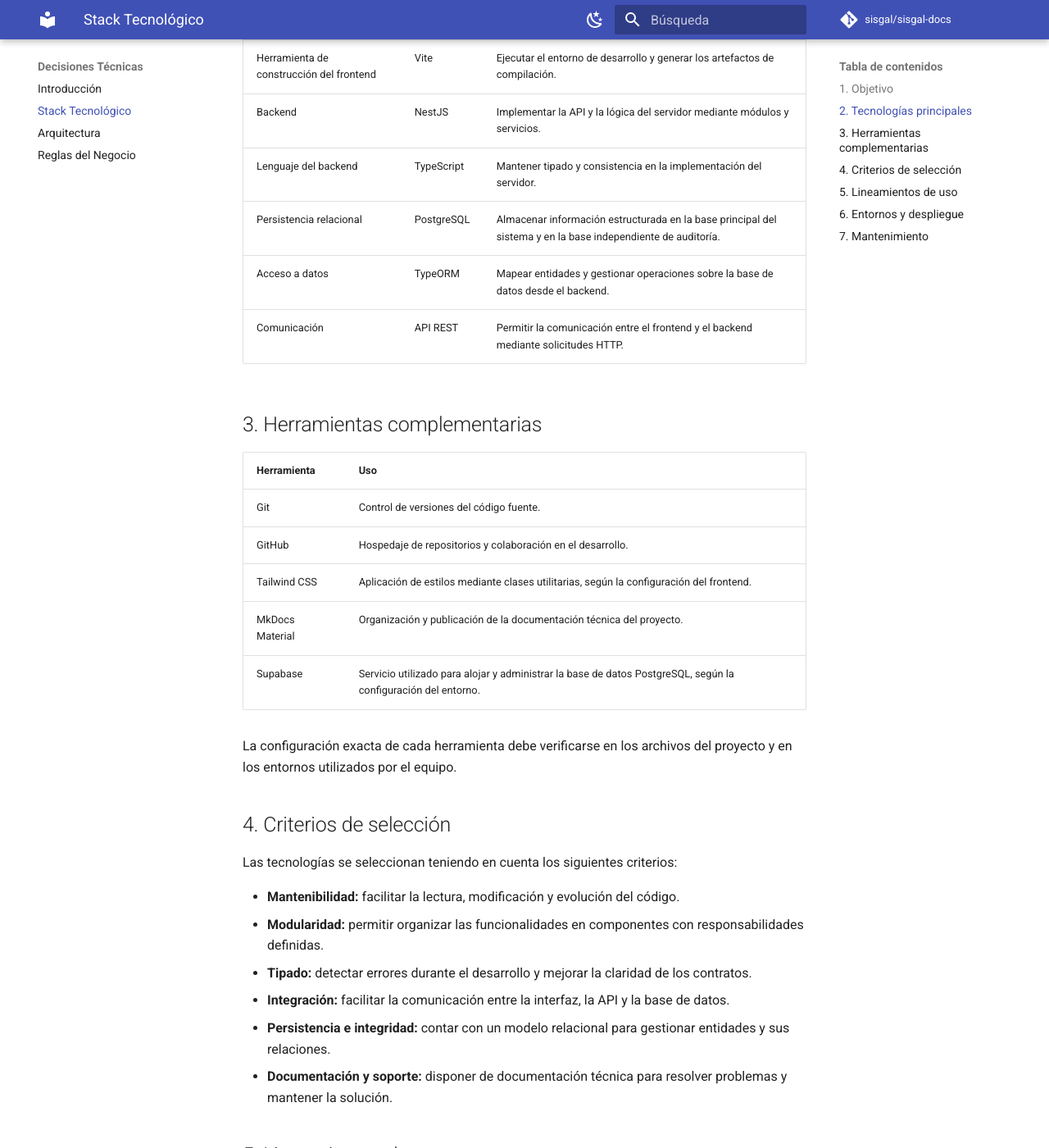
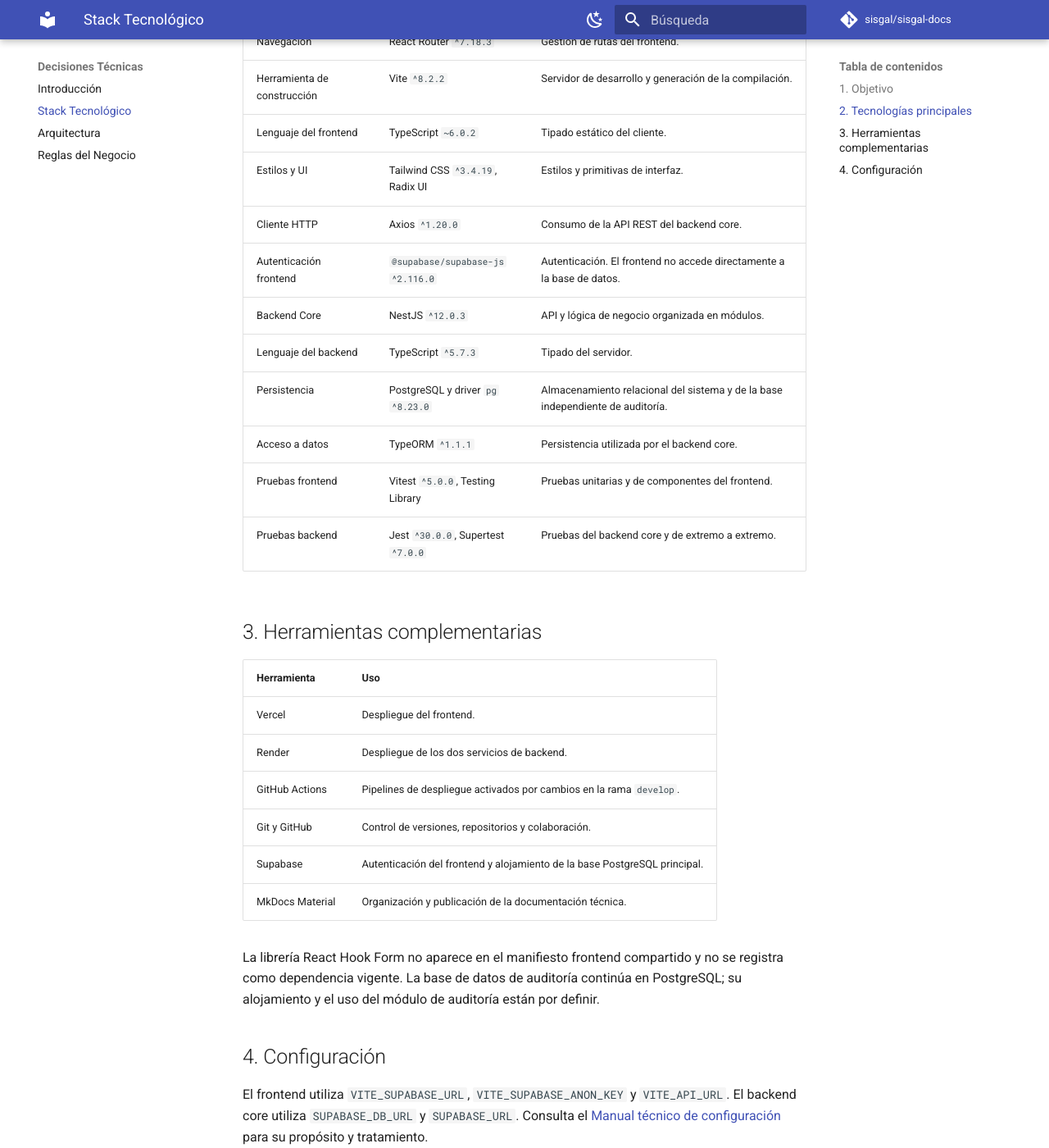
Before and after one commit to sisgal-platform/sisgal-docs, an MkDocs documentation site: the page built from docs/decisions/technology-stack.md, in a window 1280 px wide and 1400 px high, scrolled down 530 px. Shown: the whole window at 82% size. Built offline with MkDocs 1.6.1 and Material for MkDocs 9.7.7, drawn with Linux system fonts in a browser that asks for light colours; comment, search, counter and statistics services are not loaded; some of the changed text lies outside the part shown.

Commit message:
docs: align frontend stack and Supabase auth details

```diff
--- a/docs/decisions/technology-stack.md
+++ b/docs/decisions/technology-stack.md
@@ -2,62 +2,41 @@
 
 ## 1. Objetivo
 
-Este documento describe las principales tecnologías y herramientas utilizadas para desarrollar SISGAL, así como su responsabilidad dentro de la solución.
+Este documento registra las principales tecnologías y herramientas declaradas para SISGAL. Los rangos de versión corresponden a los manifiestos de frontend y backend core compartidos para la documentación.
 
 ## 2. Tecnologías principales
 
 | Componente | Tecnología | Responsabilidad |
 |---|---|---|
-| Frontend | React | Construcción de la interfaz de usuario. |
-| Lenguaje del frontend | TypeScript | Incorporar tipado estático y mejorar la mantenibilidad del código. |
-| Herramienta de construcción del frontend | Vite | Ejecutar el entorno de desarrollo y generar los artefactos de compilación. |
-| Backend | NestJS | Implementar la API y la lógica del servidor mediante módulos y servicios. |
-| Lenguaje del backend | TypeScript | Mantener tipado y consistencia en la implementación del servidor. |
-| Persistencia relacional | PostgreSQL | Almacenar información estructurada en la base principal del sistema y en la base independiente de auditoría. |
-| Acceso a datos | TypeORM | Mapear entidades y gestionar operaciones sobre la base de datos desde el backend. |
-| Comunicación | API REST | Permitir la comunicación entre el frontend y el backend mediante solicitudes HTTP. |
+| Frontend | React `^19.2.8`, React DOM `^19.2.8` | Construcción de la interfaz de usuario. |
+| Navegación | React Router `^7.18.3` | Gestión de rutas del frontend. |
+| Herramienta de construcción | Vite `^8.2.2` | Servidor de desarrollo y generación de la compilación. |
+| Lenguaje del frontend | TypeScript `~6.0.2` | Tipado estático del cliente. |
+| Estilos y UI | Tailwind CSS `^3.4.19`, Radix UI | Estilos y primitivas de interfaz. |
+| Cliente HTTP | Axios `^1.20.0` | Consumo de la API REST del backend core. |
+| Autenticación frontend | `@supabase/supabase-js ^2.116.0` | Autenticación. El frontend no accede directamente a la base de datos. |
+| Backend Core | NestJS `^12.0.3` | API y lógica de negocio organizada en módulos. |
+| Lenguaje del backend | TypeScript `^5.7.3` | Tipado del servidor. |
+| Persistencia | PostgreSQL y driver `pg ^8.23.0` | Almacenamiento relacional del sistema y de la base independiente de auditoría. |
+| Acceso a datos | TypeORM `^1.1.1` | Persistencia utilizada por el backend core. |
+| Pruebas frontend | Vitest `^5.0.0`, Testing Library | Pruebas unitarias y de componentes del frontend. |
+| Pruebas backend | Jest `^30.0.0`, Supertest `^7.0.0` | Pruebas del backend core y de extremo a extremo. |
 
 ## 3. Herramientas complementarias
 
 | Herramienta | Uso |
 |---|---|
-| Git | Control de versiones del código fuente. |
-| GitHub | Hospedaje de repositorios y colaboración en el desarrollo. |
-| Tailwind CSS | Aplicación de estilos mediante clases utilitarias, según la configuración del frontend. |
-| MkDocs Material | Organización y publicación de la documentación técnica del proyecto. |
-| Supabase | Servicio utilizado para alojar y administrar la base de datos PostgreSQL, según la configuración del entorno. |
+| Vercel | Despliegue del frontend. |
+| Render | Despliegue de los dos servicios de backend. |
+| GitHub Actions | Pipelines de despliegue activados por cambios en la rama `develop`. |
+| Git y GitHub | Control de versiones, repositorios y colaboración. |
+| Supabase | Autenticación del frontend y alojamiento de la base PostgreSQL principal. |
+| MkDocs Material | Organización y publicación de la documentación técnica. |
 
-La configuración exacta de cada herramienta debe verificarse en los archivos del proyecto y en los entornos utilizados por el equipo.
+La librería React Hook Form no aparece en el manifiesto frontend compartido y no se registra como dependencia vigente. La base de datos de auditoría continúa en PostgreSQL; su alojamiento y el uso del módulo de auditoría están por definir.
 
-## 4. Criterios de selección
+## 4. Configuración
 
-Las tecnologías se seleccionan teniendo en cuenta los siguientes criterios:
+El frontend utiliza `VITE_SUPABASE_URL`, `VITE_SUPABASE_ANON_KEY` y `VITE_API_URL`. El backend core utiliza `SUPABASE_DB_URL` y `SUPABASE_URL`. Consulta el [Manual técnico de configuración](../technical-guide/configuration.md) para su propósito y tratamiento.
 
-- **Mantenibilidad:** facilitar la lectura, modificación y evolución del código.
-- **Modularidad:** permitir organizar las funcionalidades en componentes con responsabilidades definidas.
-- **Tipado:** detectar errores durante el desarrollo y mejorar la claridad de los contratos.
-- **Integración:** facilitar la comunicación entre la interfaz, la API y la base de datos.
-- **Persistencia e integridad:** contar con un modelo relacional para gestionar entidades y sus relaciones.
-- **Documentación y soporte:** disponer de documentación técnica para resolver problemas y mantener la solución.
-
-## 5. Lineamientos de uso
-
-1. Mantener TypeScript en los componentes principales del frontend y del backend.
-2. Gestionar las dependencias mediante el administrador de paquetes definido por cada aplicación.
-3. Mantener las credenciales y variables de entorno fuera del código fuente.
-4. Utilizar Git para registrar los cambios y facilitar su revisión.
-5. Evitar incorporar dependencias nuevas sin evaluar su necesidad, compatibilidad y mantenimiento.
-6. Mantener sincronizados los contratos de la API y las funcionalidades que los consumen.
-7. Documentar cualquier cambio significativo en la selección o configuración de las tecnologías.
-
-## 6. Entornos y despliegue
-
-Las aplicaciones y sus servicios deben configurarse mediante variables de entorno para separar los parámetros de desarrollo, pruebas y producción.
-
-La URL de la API, las credenciales de acceso a la base de datos y demás parámetros sensibles no deben codificarse directamente en el repositorio.
-
-Los servicios de despliegue concretos y sus procedimientos deben documentarse en la sección correspondiente de [Despliegue](../deployment/), una vez confirmados para el entorno vigente.
-
-## 7. Mantenimiento
-
-Si se reemplaza una tecnología o se introduce un componente nuevo, se debe actualizar este documento y revisar los ADR relacionados cuando el cambio afecte una decisión arquitectónica previamente registrada.
+Las versiones soportadas de Node.js y el gestor de paquetes deben verificarse en los repositorios de aplicación; no se han especificado aquí.
```
